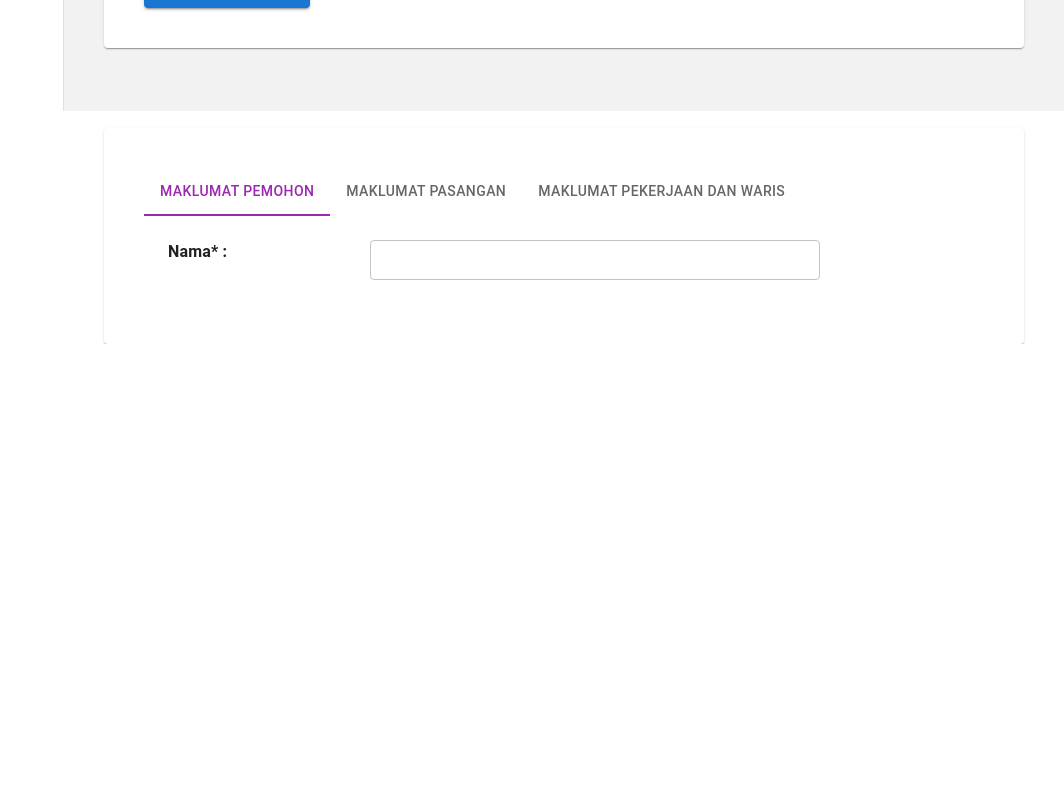
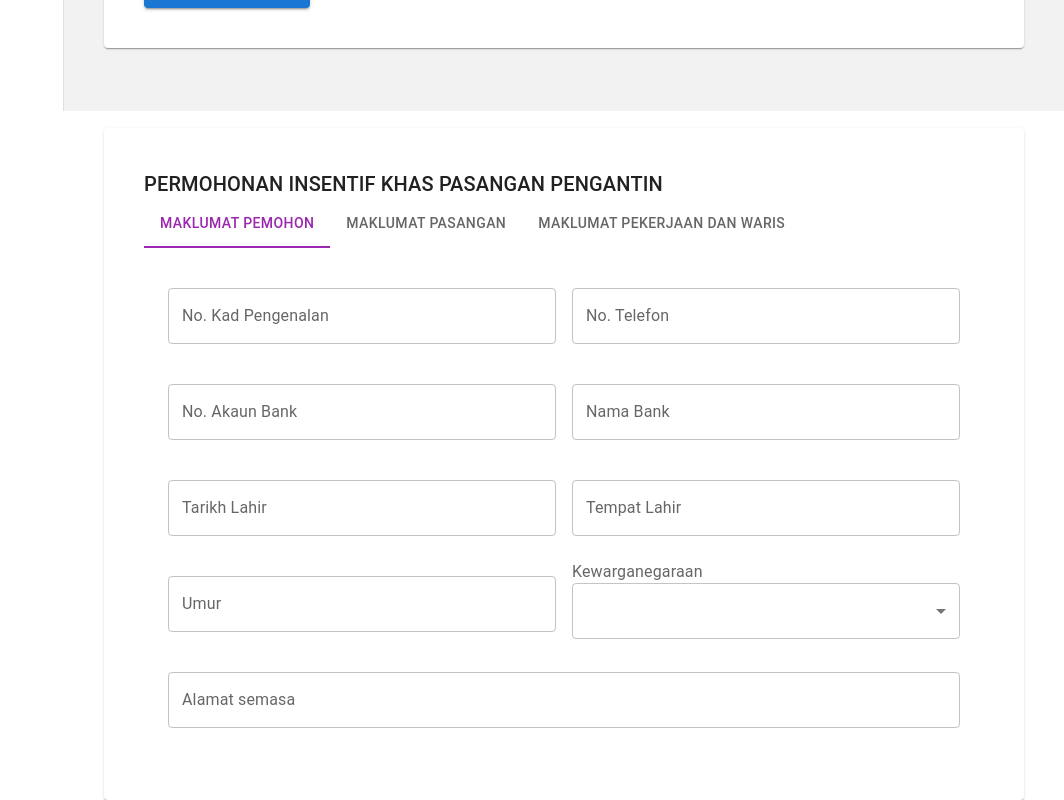
Before and after one commit to ahmadisyraf/emunakahat, a Next.js app in the folder view/: page /incentive in a window 1280 px wide. Shown: the part 689-1489 px from the top of the page, without its empty margins (216-1280 px from the left). Before the commit the page ends 1033 px from the top, so only its background shows below. Built offline with nearby package versions, Linux system fonts and the light colour scheme.

Commit message:
add: form tab

```diff
--- a/view/pages/incentive/apply_incentive/index.js
+++ b/view/pages/incentive/apply_incentive/index.js
@@ -2,14 +2,26 @@ import Paper from '@mui/material/Paper';
 import Tabs from '@mui/material/Tabs';
 import Tab from '@mui/material/Tab';
 import Box from '@mui/material/Box';
-import { Grid, Typography, TextField } from "@mui/material";
+import { Grid, Typography, TextField, MenuItem, Button } from "@mui/material";
 import { useState } from 'react';
+import Select from '@mui/material/Select';
+import InputLabel from '@mui/material/InputLabel';
 
 const ApplyIncentive = () => {
   const [value, setValue] = useState(0);
+  const [nationality, setNationality] = useState('');
+  const [jobtype, setJobtype] = useState('');
 
   const handleChange = (event, newValue) => {
     setValue(newValue);
+  };
+
+  const handleNationalityChange = (event) => {
+    setNationality(event.target.value);
+  };
+
+  const handleJobtypeChange = (event) => {
+    setJobtype(event.target.value);
   };
 
   const TabPanel = ({ value, index, children }) => {
@@ -33,6 +45,7 @@ const ApplyIncentive = () => {
 
   return (
     <Paper sx={{ mt: 10, px: 5, py: 5, backgroundColor: 'white' }}>
+      <Typography variant='h6'>PERMOHONAN INSENTIF KHAS PASANGAN PENGANTIN</Typography>
       <Tabs
         value={value}
         onChange={handleChange}
@@ -56,27 +69,307 @@ const ApplyIncentive = () => {
 
       <TabPanel value={value} index={0}>
         <Grid container spacing={2}>
-          <Grid item xs={3}>
-            <Typography variant="body1"><b>Nama* :</b></Typography>
+          <Grid item xs={6}>
+            <TextField
+              fullWidth
+              margin='normal'
+              id="Identification"
+              label="No. Kad Pengenalan"
+              name="Identification"
+              autoComplete="Identification"
+            />
           </Grid>
-          <Grid item xs={7}>
+
+          <Grid item xs={6}>
             <TextField
-              style={{ width: '450px' }}
-              id="filled-hidden-label-small"
-              defaultValue=""
-              size="small"
+              fullWidth
+              margin='normal'
+              id="telephone"
+              label="No. Telefon"
+              name="telephone"
+              autoComplete="telephone"
+            />
+          </Grid>
+
+          <Grid item xs={6}>
+            <TextField
+              fullWidth
+              margin='normal'
+              id="bankAcc"
+              label="No. Akaun Bank"
+              name="bankAcc"
+              autoComplete="bankAcc"
+            />
+          </Grid>
+
+          <Grid item xs={6}>
+            <TextField
+              fullWidth
+              margin='normal'
+              id="bankName"
+              label="Nama Bank"
+              name="bankName"
+              autoComplete="bankName"
+            />
+          </Grid>
+
+          <Grid item xs={6}>
+            <TextField
+              fullWidth
+              margin='normal'
+              id="birthdate"
+              label="Tarikh Lahir"
+              name="birthdate"
+              autoComplete="birthdate"
+            />
+          </Grid>
+
+          <Grid item xs={6}>
+            <TextField
+              fullWidth
+              margin='normal'
+              id="birthplace"
+              label="Tempat Lahir"
+              name="birthplace"
+              autoComplete="birthplace"
+            />
+          </Grid>
+
+          <Grid item xs={6}>
+            <TextField
+              fullWidth
+              margin='normal'
+              id="age"
+              label="Umur"
+              name="age"
+              autoComplete="age"
+            />
+          </Grid>
+
+          <Grid item xs={6}>
+            <InputLabel id="demo-simple-select-label">Kewarganegaraan</InputLabel>
+            <Select
+              labelId="demo-simple-select-label"
+              id="demo-simple-select"
+              value={nationality}
+              label="Kewarganegaraan"
+              onChange={handleNationalityChange}
+              fullWidth
+            >
+              <MenuItem value="citizen">Warganegara</MenuItem>
+              <MenuItem value="noncitizen">Bukan Warganegara</MenuItem>
+            </Select>
+          </Grid>
+
+          <Grid item xs={12}>
+            <TextField
+              fullWidth
+              margin='normal'
+              id="address"
+              label="Alamat semasa"
+              name="address"
+              autoComplete="address"
             />
           </Grid>
         </Grid>
       </TabPanel>
 
       <TabPanel value={value} index={1}>
-        Maklumat Pasangan
+        <Grid container spacing={2}>
+          <Grid item xs={6}>
+            <TextField
+              fullWidth
+              margin='normal'
+              id="Identification"
+              label="No. Kad Pengenalan"
+              name="Identification"
+              autoComplete="Identification"
+            />
+          </Grid>
+
+          <Grid item xs={6}>
+            <TextField
+              fullWidth
+              margin='normal'
+              id="telephone"
+              label="No. Telefon"
+              name="telephone"
+              autoComplete="telephone"
+            />
+          </Grid>
+
+          <Grid item xs={6}>
+            <TextField
+              fullWidth
+              margin='normal'
+              id="birthdate"
+              label="Tarikh Lahir"
+              name="birthdate"
+              autoComplete="birthdate"
+            />
+          </Grid>
+
+          <Grid item xs={6}>
+            <TextField
+              fullWidth
+              margin='normal'
+              id="birthplace"
+              label="Tempat Lahir"
+              name="birthplace"
+              autoComplete="birthplace"
+            />
+          </Grid>
+
+          <Grid item xs={6}>
+            <TextField
+              fullWidth
+              margin='normal'
+              id="age"
+              label="Umur"
+              name="age"
+              autoComplete="age"
+            />
+          </Grid>
+
+          <Grid item xs={6}>
+            <InputLabel id="demo-simple-select-label">Kewarganegaraan</InputLabel>
+            <Select
+              labelId="demo-simple-select-label"
+              id="demo-simple-select"
+              value={nationality}
+              label="Kewarganegaraan"
+              onChange={handleNationalityChange}
+              fullWidth
+            >
+              <MenuItem value="citizen">Warganegara</MenuItem>
+              <MenuItem value="noncitizen">Bukan Warganegara</MenuItem>
+            </Select>
+          </Grid>
+
+          <Grid item xs={12}>
+            <TextField
+              fullWidth
+              margin='normal'
+              id="address"
+              label="Alamat semasa"
+              name="address"
+              autoComplete="address"
+            />
+          </Grid>
+        </Grid>
       </TabPanel>
 
       <TabPanel value={value} index={2}>
-        Maklumat Pekerjaan dan Waris
+        <Grid container spacing={2}>
+          <Grid item xs={6}>
+            <TextField
+              fullWidth
+              margin='normal'
+              id="relativename"
+              label="Nama Waris"
+              name="relativename"
+              autoComplete="relativename"
+            />
+          </Grid>
+
+          <Grid item xs={6}>
+            <TextField
+              fullWidth
+              margin='normal'
+              id="relationship"
+              label="Hubungan"
+              name="relationship"
+              autoComplete="relationship"
+            />
+          </Grid>
+
+          <Grid item xs={6}>
+            <TextField
+              fullWidth
+              margin='normal'
+              id="occupation"
+              label="Pekerjaan"
+              name="occupation"
+              autoComplete="occupation"
+            />
+          </Grid>
+
+          <Grid item xs={6}>
+            <InputLabel id="demo-simple-select-label">Jenis Pekerjaan</InputLabel>
+            <Select
+              labelId="demo-simple-select-label"
+              id="demo-simple-select"
+              value={jobtype}
+              label="Jenis Pekerjaan"
+              onChange={handleJobtypeChange}
+              fullWidth
+            >
+              <MenuItem value="government">Kerajaan</MenuItem>
+              <MenuItem value="private">Swasta</MenuItem>
+            </Select>
+          </Grid>
+
+          <Grid item xs={6}>
+            <TextField
+              fullWidth
+              margin='normal'
+              id="salary"
+              label="Pendapatan"
+              name="salary"
+              autoComplete="salary"
+            />
+          </Grid>
+
+          <Grid item xs={6}>
+            <TextField
+              fullWidth
+              margin='normal'
+              id="telephone"
+              label="No. Telefon"
+              name="telephone"
+              autoComplete="telephone"
+            />
+          </Grid>
+
+          <Grid item xs={6}>
+            <TextField
+              fullWidth
+              margin='normal'
+              id="employerName"
+              label="Nama Majikan"
+              name="employerName"
+              autoComplete="employerName"
+            />
+          </Grid>
+
+          <Grid item xs={6}>
+            <TextField
+              fullWidth
+              margin='normal'
+              id="employerAddress"
+              label="Alamat Majikan"
+              name="employerAddress"
+              autoComplete="employerAddress"
+            />
+          </Grid>
+        </Grid>
+
+        <Button
+          style={{
+            position: "fixed",
+            bottom: "20px",
+            right: "20px",
+            width: "200px",
+            height: "40px",
+          }}
+          type="submit"
+          variant="contained"
+          >
+            Seterusnya
+        </Button>
       </TabPanel>
+
+
 
     </Paper>
   );
```
